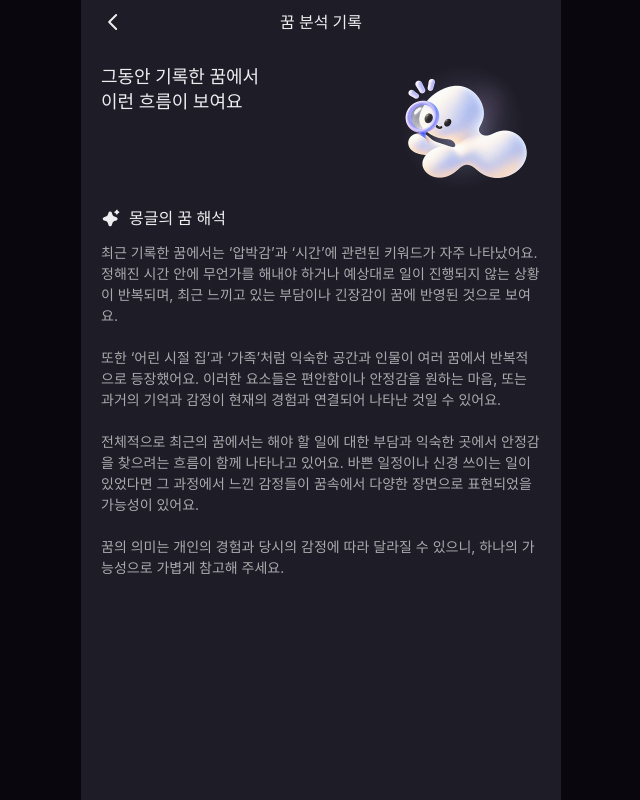
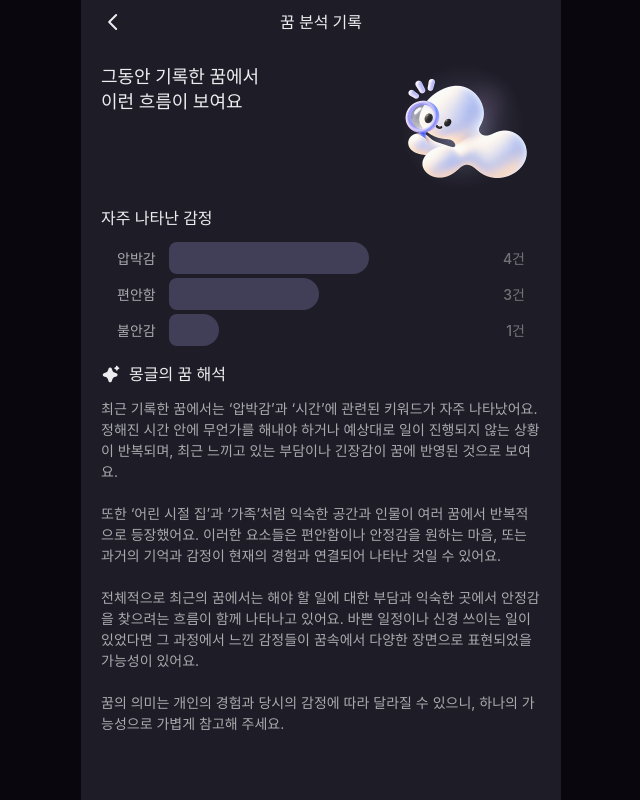
Before and after one commit to mongle-web/mongle-web, a React (Vite) app in the folder mongle-web/: page /dreams/analysis in a window 1280 px wide. Shown: the whole page, without its empty margins (319-959 px from the left). Built offline with nearby package versions, Linux system fonts and the light colour scheme.

Commit message:
[Feat]: #13 감정 섹션 추가

```diff
--- /dev/null
+++ b/mongle-web/src/features/dream-analysis/components/EmotionSection.tsx
@@ -0,0 +1,69 @@
+export interface EmotionStat {
+  emotion: string;
+  count: number;
+}
+
+interface EmotionSectionProps {
+  emotions: EmotionStat[];
+}
+
+const MAX_BAR_WIDTH = 200;
+const MIN_BAR_WIDTH = 32;
+// 디자인상 상위 3개만 표시
+const MAX_VISIBLE_COUNT = 3;
+
+interface EmotionBarProps extends EmotionStat {
+  maxCount: number;
+}
+
+function EmotionBar({ emotion, count, maxCount }: EmotionBarProps) {
+  const barWidth = Math.max((count / maxCount) * MAX_BAR_WIDTH, MIN_BAR_WIDTH);
+
+  return (
+    <li className="flex w-full items-center">
+      <span className="w-[52px] shrink-0 text-[14px] leading-[1.5] font-semibold text-b-400">
+        {emotion}
+      </span>
+
+      <div className="min-w-0 flex-1">
+        <div
+          className="h-8 max-w-full rounded-[8px_16px_16px_8px] bg-n-800"
+          style={{ width: barWidth }}
+        />
+      </div>
+
+      <span className="w-10 shrink-0 text-right text-[14px] leading-[1.5] font-medium text-b-600">
+        {count}건
+      </span>
+    </li>
+  );
+}
+
+// 자주 나타난 감정
+function EmotionSection({ emotions }: EmotionSectionProps) {
+  // 많은 순 정렬 (sort는 동점일 때 원래 순서 유지), 상위 3개만
+  const visibleEmotions = [...emotions]
+    .sort((a, b) => b.count - a.count)
+    .slice(0, MAX_VISIBLE_COUNT);
+  const maxCount = visibleEmotions[0]?.count ?? 0;
+
+  return (
+    <section className="flex w-full flex-col gap-3">
+      <h2 className="text-[16px] leading-[1.5] font-medium text-b-200">자주 나타난 감정</h2>
+
+      {maxCount > 0 ? (
+        <ul className="flex flex-col items-start gap-1 self-stretch px-4">
+          {visibleEmotions.map((item) => (
+            <EmotionBar key={item.emotion} {...item} maxCount={maxCount} />
+          ))}
+        </ul>
+      ) : (
+        <p className="px-4 text-center text-[14px] leading-[1.5] font-semibold text-b-400">
+          아직 기록된 감정이 없어요
+        </p>
+      )}
+    </section>
+  );
+}
+
+export default EmotionSection;
--- a/mongle-web/src/features/dream-analysis/mocks/dreamAnalysisMock.ts
+++ b/mongle-web/src/features/dream-analysis/mocks/dreamAnalysisMock.ts
@@ -1,4 +1,13 @@
+import type { EmotionStat } from '@/features/dream-analysis/components/EmotionSection';
+
 // TODO: API 연동 시 제거
+
+// 자주 나타난 감정
+export const mockEmotions: EmotionStat[] = [
+  { emotion: '압박감', count: 4 },
+  { emotion: '편안함', count: 3 },
+  { emotion: '불안감', count: 1 },
+];
 
 // 몽글의 꿈 해석 (문단 사이는 빈 줄로 구분)
 export const mockInterpretation = `최근 기록한 꿈에서는 ‘압박감’과 ‘시간’에 관련된 키워드가 자주 나타났어요. 정해진 시간 안에 무언가를 해내야 하거나 예상대로 일이 진행되지 않는 상황이 반복되며, 최근 느끼고 있는 부담이나 긴장감이 꿈에 반영된 것으로 보여요.
--- a/mongle-web/src/features/dream-analysis/pages/DreamAnalysisPage.tsx
+++ b/mongle-web/src/features/dream-analysis/pages/DreamAnalysisPage.tsx
@@ -1,7 +1,11 @@
 import { BackHeader } from '@/components/common';
+import EmotionSection from '@/features/dream-analysis/components/EmotionSection';
 import InterpretationSection from '@/features/dream-analysis/components/InterpretationSection';
 import IntroSection from '@/features/dream-analysis/components/IntroSection';
-import { mockInterpretation } from '@/features/dream-analysis/mocks/dreamAnalysisMock';
+import {
+  mockEmotions,
+  mockInterpretation,
+} from '@/features/dream-analysis/mocks/dreamAnalysisMock';
 
 function DreamAnalysisPage() {
   return (
@@ -13,7 +17,7 @@ function DreamAnalysisPage() {
 
         {/* TODO: 자주 나타난 키워드 */}
 
-        {/* TODO: 자주 나타난 감정 */}
+        <EmotionSection emotions={mockEmotions} />
 
         {/* TODO: API 연동 시 mock 대신 실제 데이터 */}
         <InterpretationSection interpretation={mockInterpretation} />
```
